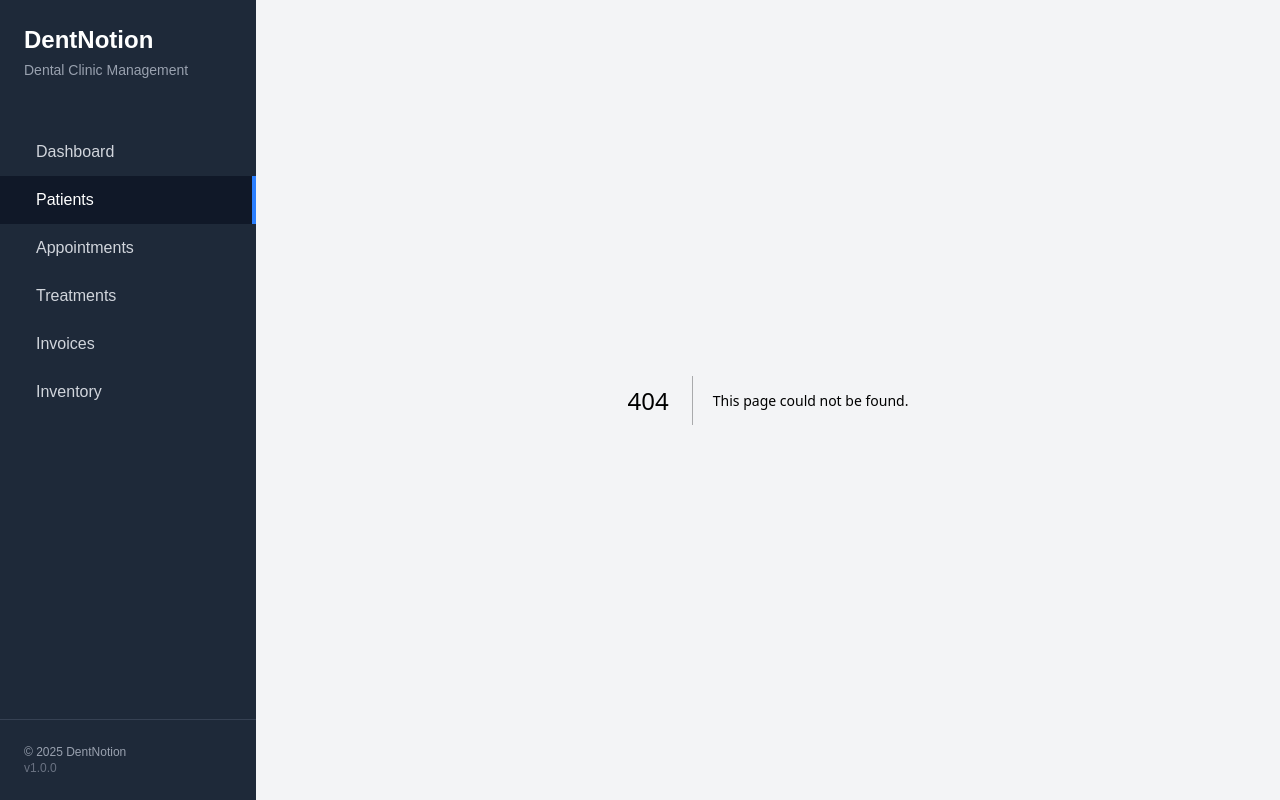
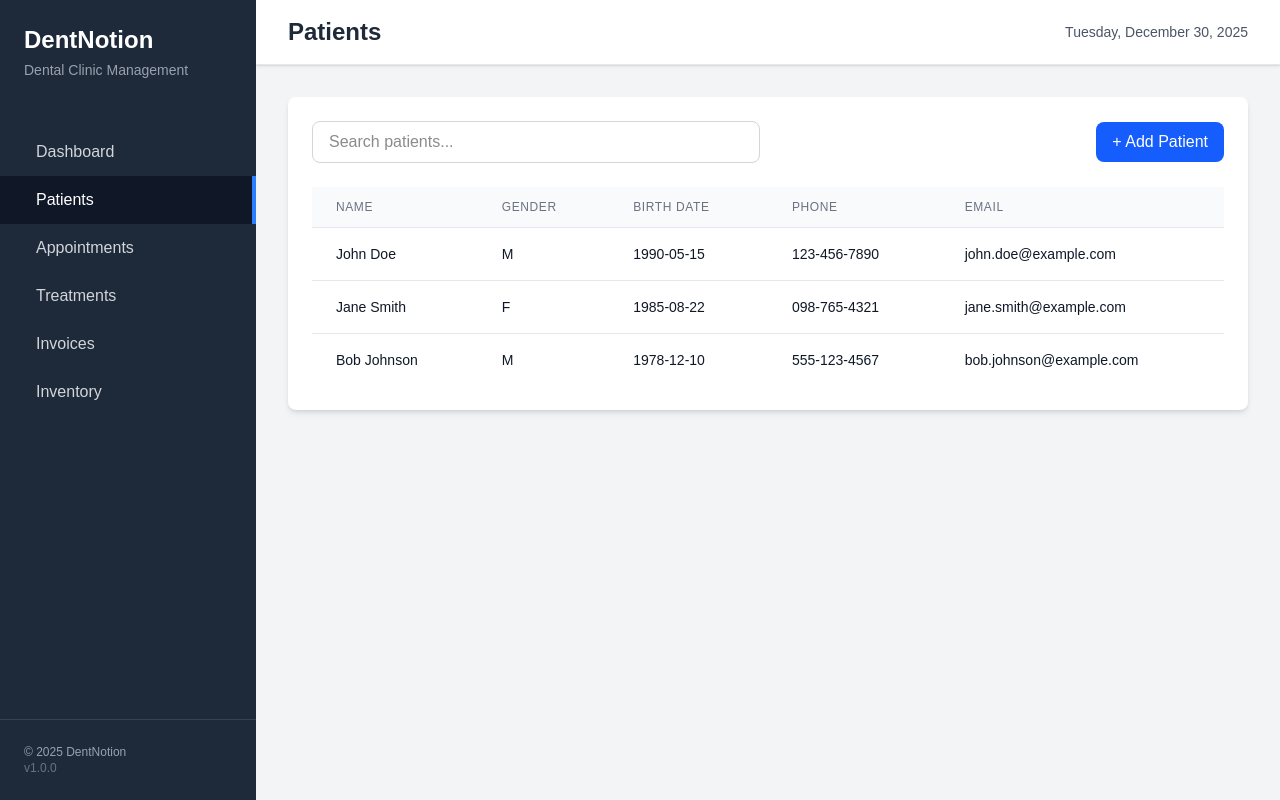
Before and after one commit to Mastene-Yahiaoui/Dentist-managment-system, a Next.js app in the folder frontend/: page /patients in a window 1280 px wide. Before the commit this address had no page. Built offline with nearby package versions, Linux system fonts and the light colour scheme.

Commit message:
Add Patients UI

```diff
--- /dev/null
+++ b/frontend/app/patients/page.js
@@ -0,0 +1,224 @@
+'use client';
+
+import { useState } from 'react';
+import { useRouter } from 'next/navigation';
+import Navbar from '../components/Navbar';
+import Card from '../components/Card';
+import Table from '../components/Table';
+import Button from '../components/Button';
+import Modal from '../components/Modal';
+import Input from '../components/Input';
+
+// Dummy data
+const DUMMY_PATIENTS = [
+  {
+    id: 1,
+    first_name: 'John',
+    last_name: 'Doe',
+    gender: 'M',
+    birth_date: '1990-05-15',
+    phone: '123-456-7890',
+    email: 'john.doe@example.com',
+  },
+  {
+    id: 2,
+    first_name: 'Jane',
+    last_name: 'Smith',
+    gender: 'F',
+    birth_date: '1985-08-22',
+    phone: '098-765-4321',
+    email: 'jane.smith@example.com',
+  },
+  {
+    id: 3,
+    first_name: 'Bob',
+    last_name: 'Johnson',
+    gender: 'M',
+    birth_date: '1978-12-10',
+    phone: '555-123-4567',
+    email: 'bob.johnson@example.com',
+  },
+];
+
+export default function Patients() {
+  const router = useRouter();
+  const [patients, setPatients] = useState(DUMMY_PATIENTS);
+  const [isModalOpen, setIsModalOpen] = useState(false);
+  const [searchTerm, setSearchTerm] = useState('');
+  const [formData, setFormData] = useState({
+    first_name: '',
+    last_name: '',
+    gender: 'M',
+    birth_date: '',
+    phone: '',
+    email: '',
+    address: '',
+    medical_history: '',
+  });
+
+  const handleInputChange = (e) => {
+    const { name, value } = e.target;
+    setFormData(prev => ({ ...prev, [name]: value }));
+  };
+
+  const handleSubmit = (e) => {
+    e.preventDefault();
+    const newPatient = {
+      id: patients.length + 1,
+      ...formData,
+    };
+    setPatients([...patients, newPatient]);
+    setIsModalOpen(false);
+    setFormData({
+      first_name: '',
+      last_name: '',
+      gender: 'M',
+      birth_date: '',
+      phone: '',
+      email: '',
+      address: '',
+      medical_history: '',
+    });
+  };
+
+  const handleRowClick = (patient) => {
+    router.push(`/patients/${patient.id}`);
+  };
+
+  const filteredPatients = patients.filter(patient =>
+    patient.first_name?.toLowerCase().includes(searchTerm.toLowerCase()) ||
+    patient.last_name?.toLowerCase().includes(searchTerm.toLowerCase()) ||
+    patient.phone?.includes(searchTerm) ||
+    (patient.email && patient.email.toLowerCase().includes(searchTerm.toLowerCase()))
+  );
+
+  const columns = [
+    { header: 'Name', render: (row) => `${row.first_name} ${row.last_name}` },
+    { header: 'Gender', accessor: 'gender' },
+    { header: 'Birth Date', accessor: 'birth_date' },
+    { header: 'Phone', accessor: 'phone' },
+    { header: 'Email', accessor: 'email' },
+  ];
+
+  return (
+    <div className="min-h-screen">
+      <Navbar title="Patients" />
+
+      <div className="p-8">
+        <Card>
+          <div className="flex justify-between items-center mb-6">
+            <div className="flex-1 max-w-md">
+              <input
+                type="text"
+                placeholder="Search patients..."
+                value={searchTerm}
+                onChange={(e) => setSearchTerm(e.target.value)}
+                className="w-full px-4 py-2 border border-gray-300 rounded-lg focus:outline-none focus:ring-2 focus:ring-blue-500"
+              />
+            </div>
+            <Button onClick={() => setIsModalOpen(true)}>
+              + Add Patient
+            </Button>
+          </div>
+
+          {filteredPatients.length === 0 ? (
+            <p className="text-gray-500 text-center py-8">No patients found.</p>
+          ) : (
+            <Table columns={columns} data={filteredPatients} onRowClick={handleRowClick} />
+          )}
+        </Card>
+      </div>
+
+      {/* Add Patient Modal */}
+      <Modal
+        isOpen={isModalOpen}
+        onClose={() => setIsModalOpen(false)}
+        title="Add New Patient"
+        size="lg"
+      >
+        <form onSubmit={handleSubmit}>
+          <div className="grid grid-cols-2 gap-4">
+            <Input
+              label="First Name"
+              name="first_name"
+              value={formData.first_name}
+              onChange={handleInputChange}
+              required
+            />
+            <Input
+              label="Last Name"
+              name="last_name"
+              value={formData.last_name}
+              onChange={handleInputChange}
+              required
+            />
+            <div className="mb-4">
+              <label className="block text-sm font-medium text-gray-700 mb-2">
+                Gender <span className="text-red-500">*</span>
+              </label>
+              <select
+                name="gender"
+                value={formData.gender}
+                onChange={handleInputChange}
+                required
+                className="w-full px-3 py-2 border border-gray-300 rounded-lg focus:outline-none focus:ring-2 focus:ring-blue-500"
+              >
+                <option value="M">Male</option>
+                <option value="F">Female</option>
+                <option value="O">Other</option>
+              </select>
+            </div>
+            <Input
+              label="Birth Date"
+              name="birth_date"
+              type="date"
+              value={formData.birth_date}
+              onChange={handleInputChange}
+              required
+            />
+            <Input
+              label="Phone"
+              name="phone"
+              value={formData.phone}
+              onChange={handleInputChange}
+              required
+            />
+            <Input
+              label="Email"
+              name="email"
+              type="email"
+              value={formData.email}
+              onChange={handleInputChange}
+            />
+          </div>
+          <Input
+            label="Address"
+            name="address"
+            value={formData.address}
+            onChange={handleInputChange}
+          />
+          <div className="mb-4">
+            <label className="block text-sm font-medium text-gray-700 mb-2">
+              Medical History
+            </label>
+            <textarea
+              name="medical_history"
+              value={formData.medical_history}
+              onChange={handleInputChange}
+              rows="3"
+              className="w-full px-3 py-2 border border-gray-300 rounded-lg focus:outline-none focus:ring-2 focus:ring-blue-500"
+            />
+          </div>
+          <div className="flex justify-end space-x-3">
+            <Button type="button" variant="outline" onClick={() => setIsModalOpen(false)}>
+              Cancel
+            </Button>
+            <Button type="submit">
+              Create Patient
+            </Button>
+          </div>
+        </form>
+      </Modal>
+    </div>
+  );
+}
```
